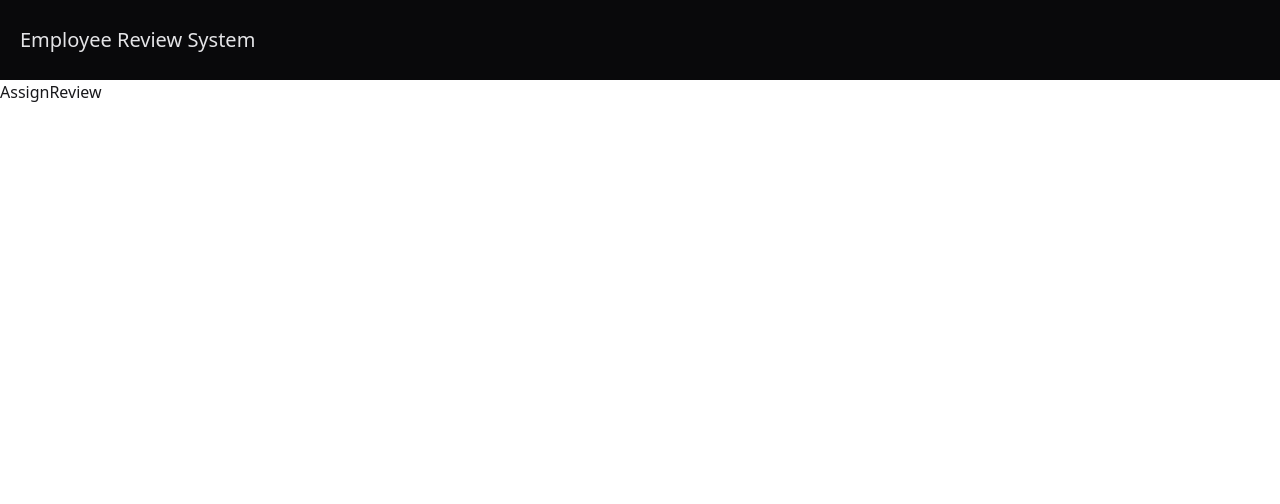
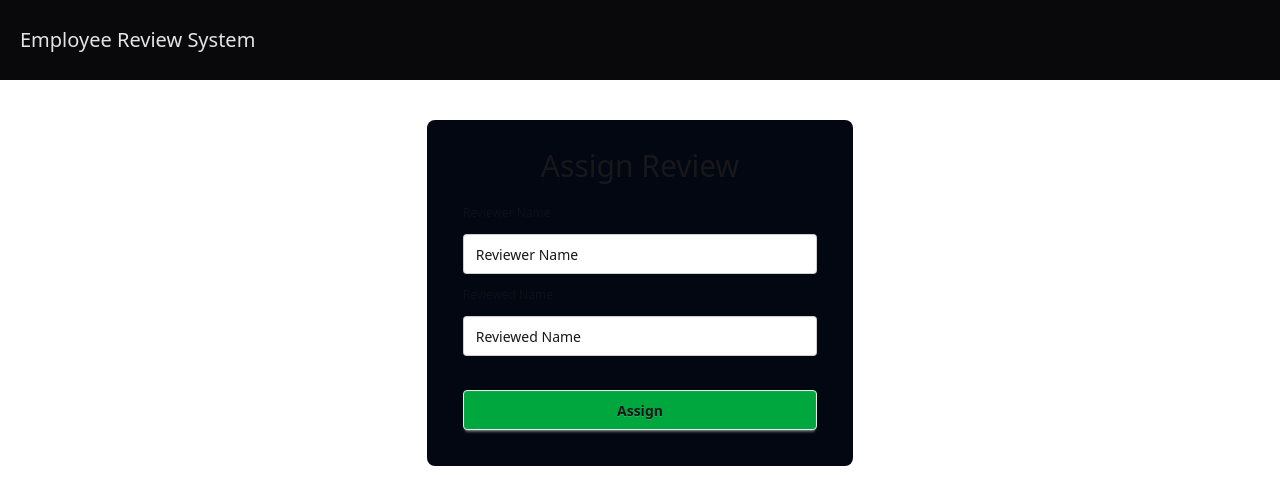
Before and after one commit to SNijanthan/employee-review-system-frontend, a React (Vite) app: page /assign-review in a window 1280 px wide. Shown: the top 504 px of the page. Built offline with nearby package versions, Linux system fonts and the light colour scheme.

Commit message:
assign review API

```diff
--- a/src/components/Admin.jsx
+++ b/src/components/Admin.jsx
@@ -74,9 +74,9 @@ const Admin = () => {
             className="card card-border my-3 bg-black w-96 text-center hover:scale-105"
           >
             <div className="card-body">
-              <p className="mb-2">{employee.name}</p>
+              <p className="mb-2">{employee.name.toUpperCase()}</p>
               <p className="mb-2">{employee.email}</p>
-              <p className="mb-2">{employee.role}</p>
+              <p className="mb-2">{employee.role.toUpperCase()}</p>
               <div className="card-actions justify-end">
                 <button
                   onClick={() => {
--- a/src/components/AssignReview.jsx
+++ b/src/components/AssignReview.jsx
@@ -1,7 +1,112 @@
-import React from "react";
+import axios from "axios";
+import React, { useState } from "react";
+import { useSelector } from "react-redux";
+import { useNavigate } from "react-router-dom";
+import { BASE_URL } from "../utils/constants";
 
 const AssignReview = () => {
-  return <div>AssignReview</div>;
+  const [reviewerId, setReviewerId] = useState("");
+  const [reviewedId, setReviewedId] = useState("");
+  const [toast, setToast] = useState(false);
+  const [success, setSuccess] = useState("");
+  const [error, setError] = useState("");
+
+  const employees = useSelector((store) => store.employees) || [];
+
+  const navigate = useNavigate();
+
+  const handleFetchAssignReview = async () => {
+    setError("");
+
+    if (!reviewerId || !reviewedId) {
+      setError("Both reviewer and reviewed fields are required.");
+      return;
+    }
+
+    if (reviewerId === reviewedId) {
+      setError("Reviewer and reviewed cannot be the same person.");
+      return;
+    }
+
+    try {
+      const res = await axios.post(
+        BASE_URL + "/review/" + reviewerId + "/" + reviewedId,
+        {},
+        { withCredentials: true }
+      );
+
+      console.log(res);
+
+      if (res.status === 200) {
+        setToast(true);
+        setSuccess(res?.data?.message);
+        setTimeout(() => {
+          setToast(false);
+          navigate("/");
+        }, 3000);
+      }
+    } catch (error) {
+      console.log(error);
+    }
+  };
+  return (
+    <>
+      <div className="w-2/6 m-auto bg-gray-950 p-5 flex flex-col justify-center rounded-box mt-10">
+        {toast && (
+          <div className="toast toast-top toast-end z-50 transition-all duration-300 ease-in-out">
+            <div className="alert alert-success shadow-lg">
+              <span>{success}</span>
+            </div>
+          </div>
+        )}
+        <fieldset className="fieldset w-full p-4 rounded-box">
+          <legend className="fieldset-legend text-center text-3xl font-light">
+            Assign Review
+          </legend>
+          <div className="grid grid-cols-1">
+            <label className="fieldset-label">Reviewer Name</label>
+            <select
+              className="input w-full my-3 focus:outline-none"
+              value={reviewerId}
+              onChange={(e) => setReviewerId(e.target.value)}
+            >
+              <option value="">Reviewer Name</option>
+              {employees.map((employee) => (
+                <option key={employee._id} value={employee._id}>
+                  {employee.name}
+                </option>
+              ))}
+            </select>
+
+            <label className="fieldset-label">Reviewed Name</label>
+            <select
+              className="input w-full my-3 focus:outline-none"
+              value={reviewedId}
+              onChange={(e) => setReviewedId(e.target.value)}
+            >
+              <option value="">Reviewed Name</option>
+              {employees.map((employee) => (
+                <option key={employee._id} value={employee._id}>
+                  {employee.name}
+                </option>
+              ))}
+            </select>
+          </div>
+
+          {error && (
+            <p className="text-red-500 font-semibold text-[13px]">{error}</p>
+          )}
+
+          <button
+            className="btn bg-green-600 mt-4 py-3"
+            onClick={() => handleFetchAssignReview()}
+          >
+            Assign
+          </button>
+        </fieldset>
+      </div>
+    </>
+  );
 };
 
 export default AssignReview;
```
Also changed, not shown: src/components/Main.jsx (+4 -3 lines).
